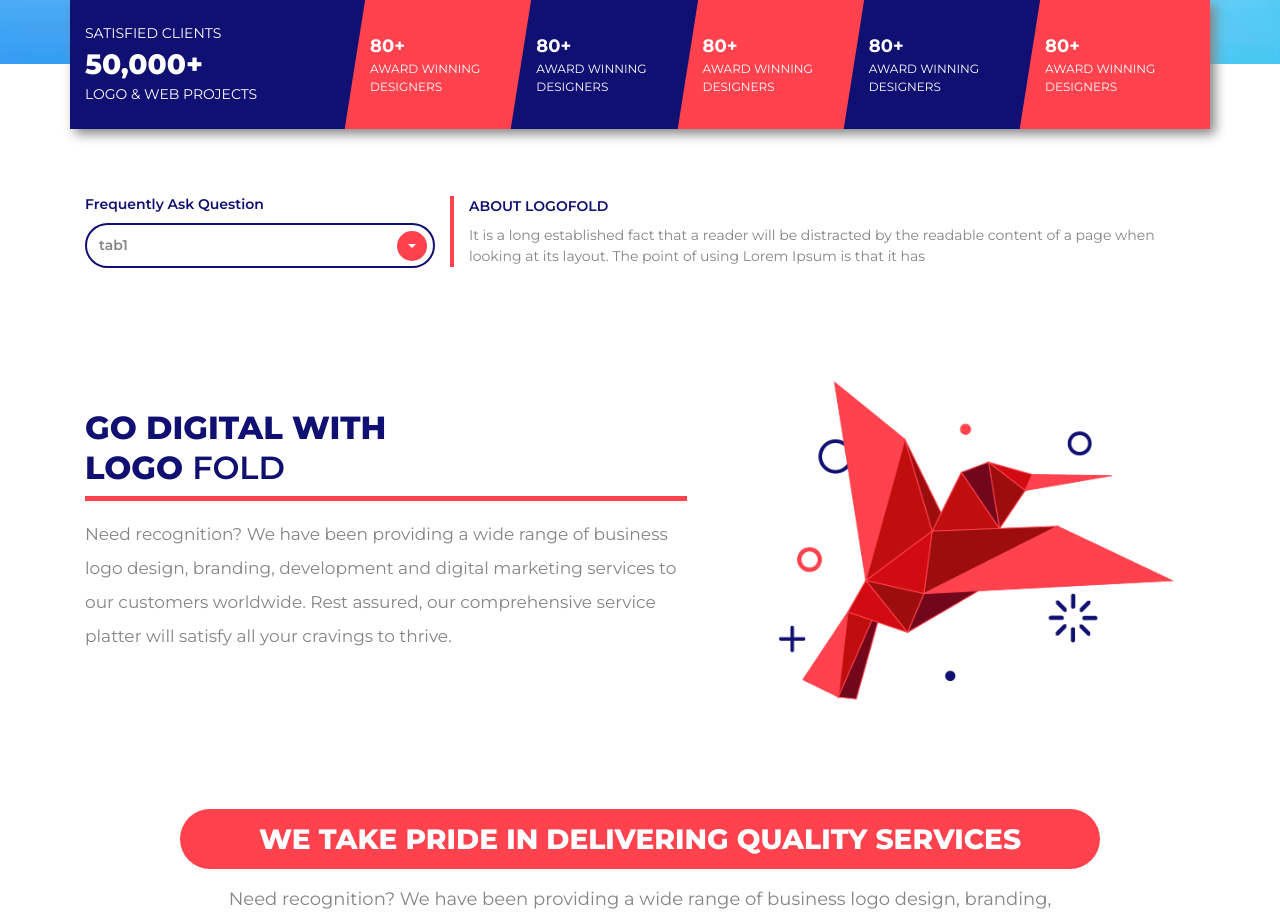
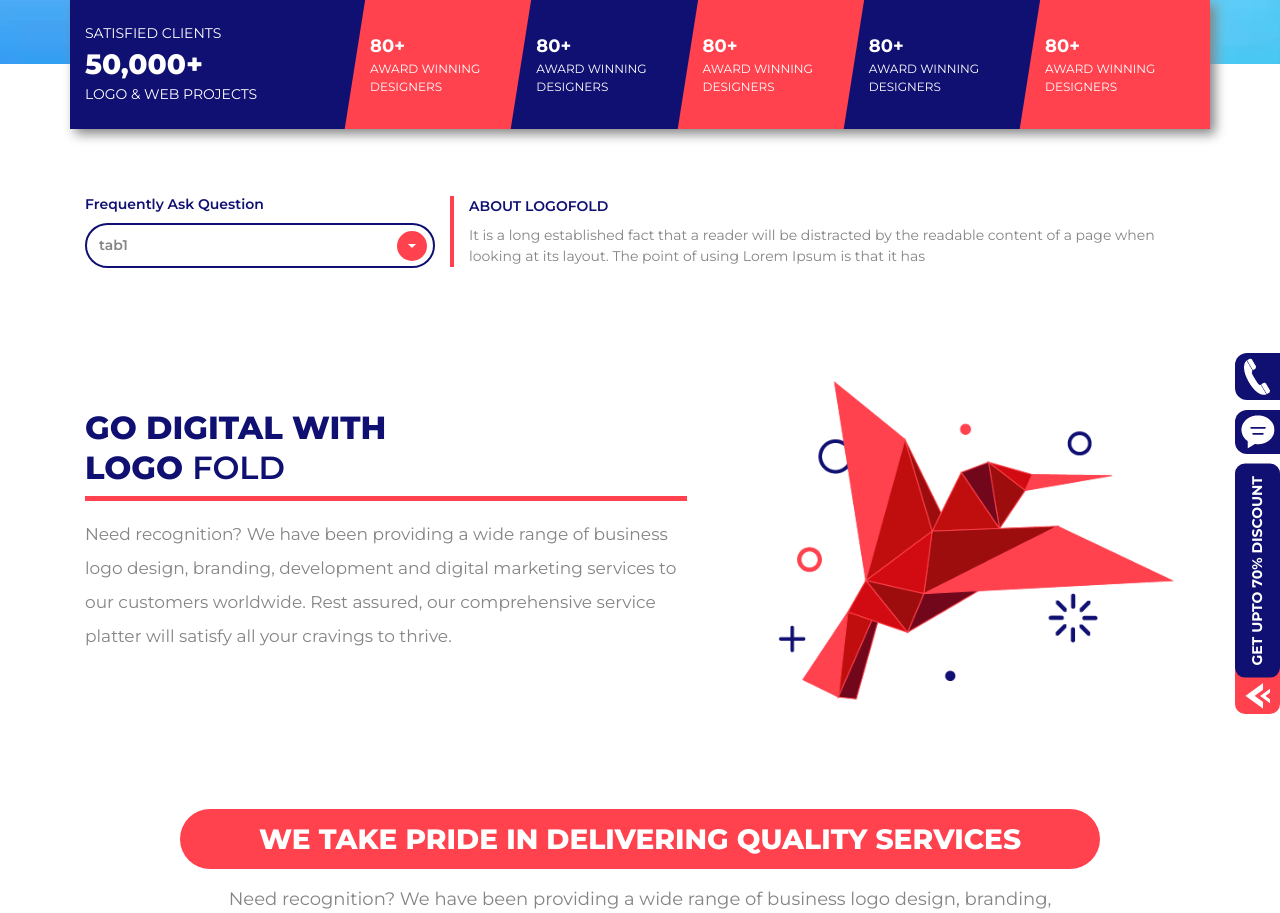
Before and after one commit to bilalrashid300/Agency-web, a PHP site: page / in a window 1280 px wide. Shown: the part 736-1649 px from the top of the page. Run offline with PHP 8.4, Linux system fonts and the light colour scheme.

Commit message:
side popup & ui fixes

```diff
--- a/assets/css/style.css
+++ b/assets/css/style.css
@@ -265,7 +265,7 @@
   line-height: 40px;
 }
 
-.navbar{
+.navbar {
   z-index: 100;
 }
 
@@ -842,6 +842,7 @@
 /* Track */
 ::-webkit-scrollbar-track {
   border-radius: 10px;
+  background: #e3e3e3;
 }
 
 /* Handle */
@@ -874,20 +875,20 @@
   max-width: 200px;
 }
 
-.navbar.open{
+.navbar.open {
   min-height: 110vh;
   align-items: flex-start;
   overflow-x: hidden;
 }
 
-.number_tab{
-  overflow:hidden;
+.number_tab {
+  overflow: hidden;
 }
 
 .number_tab .red:after {
   background: var(--red);
   position: absolute;
-	content: '';
+  content: "";
   width: 100%;
   height: 100%;
   top: 0;
@@ -906,7 +907,7 @@
 .number_tab .red:last-child::after {
   background: var(--red);
   position: absolute;
-	content: '';
+  content: "";
   width: 100%;
   height: 100%;
   top: 0;
@@ -917,9 +918,57 @@
   z-index: -1;
 }
 
-.number_tab .red:last-child{
+.number_tab .red:last-child {
   padding-left: 25px;
 }
+
+#services .discount_popup {
+  position: absolute;
+  right: 0;
+  z-index: 1;
+}
+
+#services .discount_popup .icon_box {
+  background: var(--darkblue);
+  display: flex;
+  align-items: center;
+  justify-content: center;
+  margin-bottom: 10px;
+  padding: 5px;
+  border-top-left-radius: 12px;
+  border-bottom-left-radius: 12px;
+  cursor: pointer;
+  transition: all 0.4s ease-in-out;
+}
+
+#services .discount_popup .text_box {
+  background: var(--red);
+  border-radius: 10px;
+  cursor: pointer;
+}
+
+#services .discount_popup .text_box p {
+  writing-mode: vertical-lr;
+  transform: rotate(180deg);
+  font-weight: 700;
+  color: #fff;
+  background: var(--darkblue);
+  margin: 0px !important;
+  padding: 12px;
+  border-radius: 10px;
+}
+
+#services .discount_popup .text_box .icon_box {
+  background: transparent;
+  transition: all 0.4s ease-in-out;
+}
+
+#services .discount_popup .text_box:hover .icon_box {
+  margin-top: 10px;
+  padding-bottom: 10px;
+  padding-right: 5px;
+}
+
 
 @media (max-width: 786px) {
   .red-line::after {
@@ -933,7 +982,7 @@
     left: 12px;
     top: -4px;
   }
-  .border-left-red{
+  .border-left-red {
     border-left: none;
   }
   .hero {
@@ -944,7 +993,7 @@
     padding-top: 100px;
     margin-bottom: 30px;
   }
-  .hero .row{
+  .hero .row {
     height: 100% !important;
   }
   .number_tab .red::after {
--- a/index.html
+++ b/index.html
@@ -176,7 +176,7 @@
       </div>
     </section>
 
-    <section>
+    <section id="services">
       <div class="container">
         <div class="row number_tab bg-blue">
           <div class="col-md-3 py-4 t-white">
@@ -255,6 +255,11 @@
           </div>
         </div>
         <div class="row align-items-center">
+          <div class="discount_popup">
+            <div class="icon_box"><img src="./assets/images/phone2.png" alt=""></div>
+            <div class="icon_box"><img src="./assets/images/chat2.png" alt=""></div>
+            <div class="text_box"><p>GET UPTO 70% DISCOUNT</p> <div class="icon_box"><img src="./assets/images/arrow.png" alt=""></div></div>
+          </div>
           <div class="col-md-7 pr-md-5">
             <h1 class="hero-title t-blue border-bottom-red pb-2 mb-3">
               GO DIGITAL WITH <br />
@@ -1776,7 +1781,7 @@
               </div>
             </div>
             <div class="col-md-5 px-5">
-              <img class="w-100" src="./assets/images/offer_1.png" />
+              <img class="w-100 animation" src="./assets/images/offer_1.png" />
             </div>
             <div class="col-md-12 d-md-block d-flex justify-content-between mt-5">
               <img class="brand-logo" src="./assets/images/best_seller.png" />
@@ -1932,6 +1937,7 @@
                 flex-column
                 contact_tabs
                 px-md-3 px-0 mt-md-0 mt-3
+                order-1 order-md-2
               "
             >
               <div
@@ -1944,7 +1950,7 @@
                   tabs
                   active
                   py-md-0 py-3
-                  order-1 order-md-2
+
                 "
                 data-attr="contact-panel1"
               >
```
Also changed, not shown: assets/images/arrow.png (added), assets/images/chat2.png (added), assets/images/phone2.png (added). Lines whose indentation alone changed are shown as unchanged.
